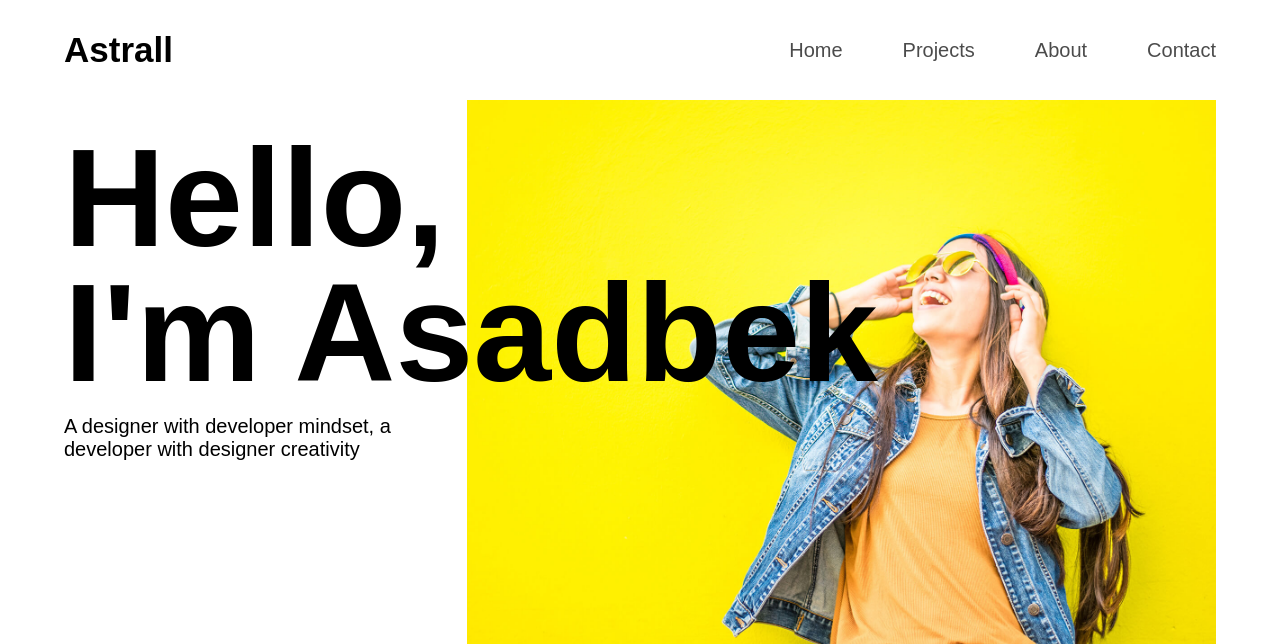
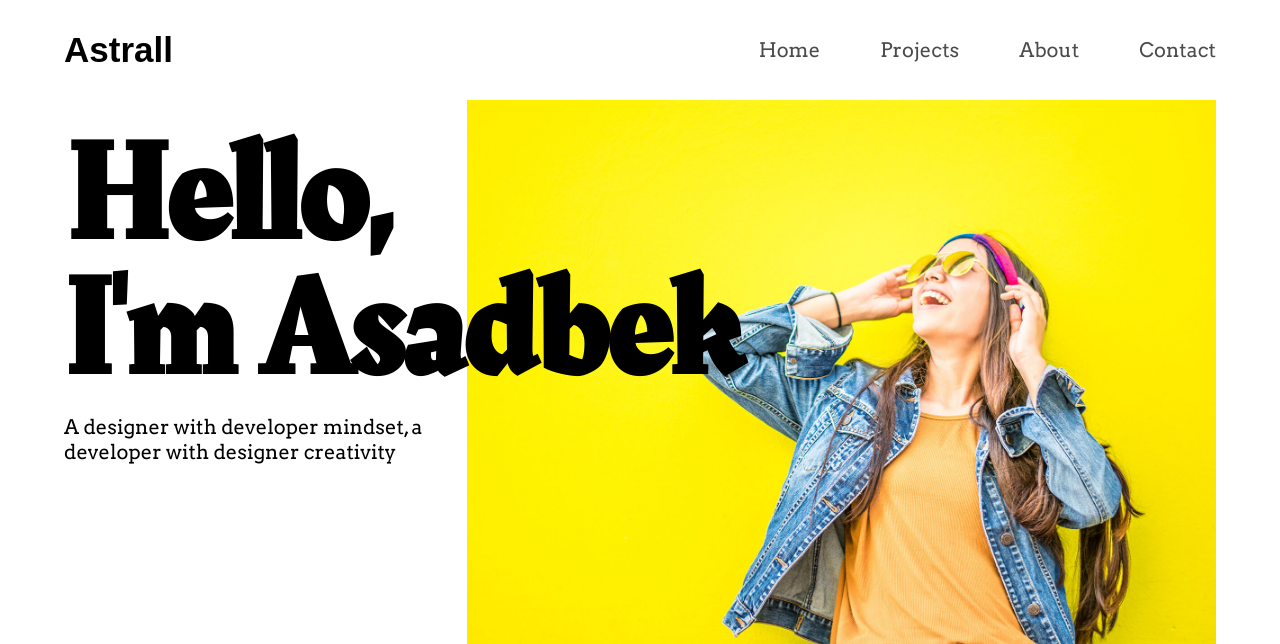
Before and after one commit to AsadbekDeveloper/AsadbekDeveloper.github.io, a website: page index.html in a window 1280 px wide. Shown: the top 644 px of the page. Drawn offline with Linux system fonts and the light colour scheme.

Commit message:
Integrating custom fonts

```diff
--- a/scss/main.css
+++ b/scss/main.css
@@ -1,3 +1,13 @@
+@font-face {
+  font-family: "Arvo";
+  src: url(../font/Arvo-Regular.ttf);
+}
+
+@font-face {
+  font-family: "Rakkas";
+  src: url(../font/Rakkas-Regular.ttf);
+}
+
 * {
   margin: 0;
   padding: 0;
```
Also changed, not shown: font/Arvo-Regular.ttf (added), font/Rakkas-Regular.ttf (added).
